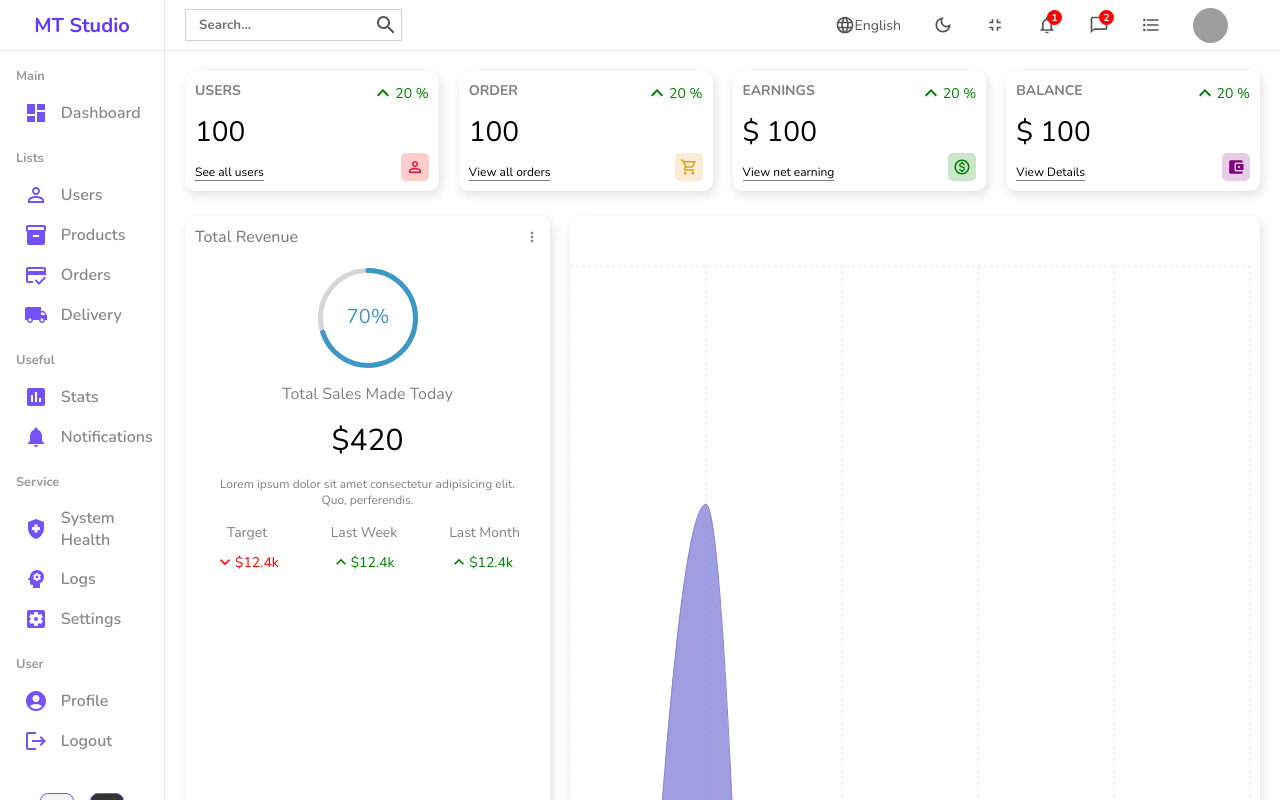
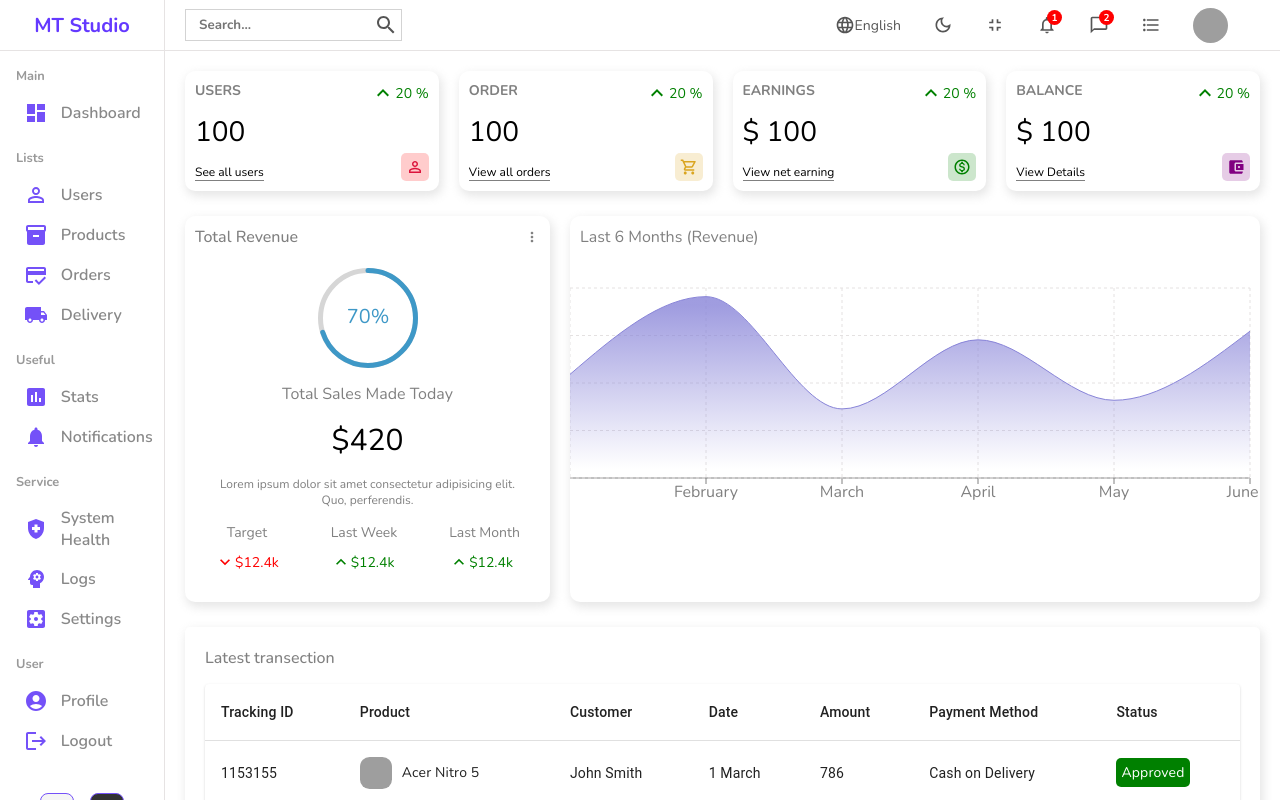
Before and after one commit to morshed162036/React_Projects, a React (Create React App) app in the folder admin_panel/: page / in a window 1280 px wide. Shown: the top 800 px of the page. Built offline with nearby package versions, Linux system fonts and the light colour scheme; grey boxes are pictures that could not be loaded.

Commit message:
Update Home.jsx

```diff
--- a/admin_panel/src/pages/home/Home.jsx
+++ b/admin_panel/src/pages/home/Home.jsx
@@ -10,7 +10,7 @@ import Featured from '../../component/featured/Featured';
 import Table from '../../component/table/Table';
 function Home() {
   return (
-    <div className='home'>
+    <div className="home">
       <Sidebar />
       <div className="home_container">
         <Navbar />
@@ -22,16 +22,15 @@ function Home() {
         </div>
         <div className="charts">
           <Featured />
-          <Chart />
+          <Chart title="Last 6 Months (Revenue)" aspect={3/1} />
         </div>
         <div className="listContainer">
           <div className="listTitle">Latest transection</div>
-          <Table/>
+          <Table />
         </div>
       </div>
-
     </div>
-  )
+  );
 }
 
 export default Home
```
